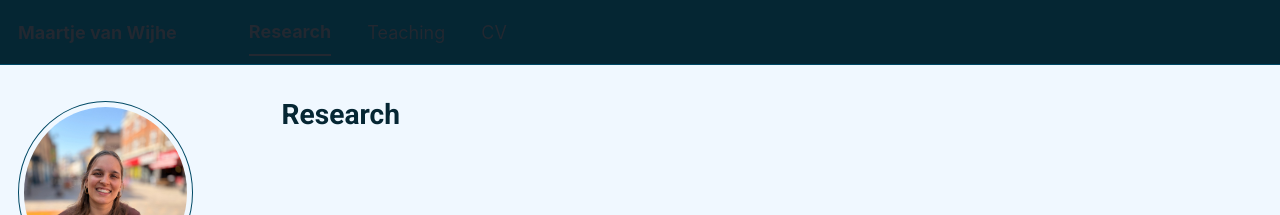
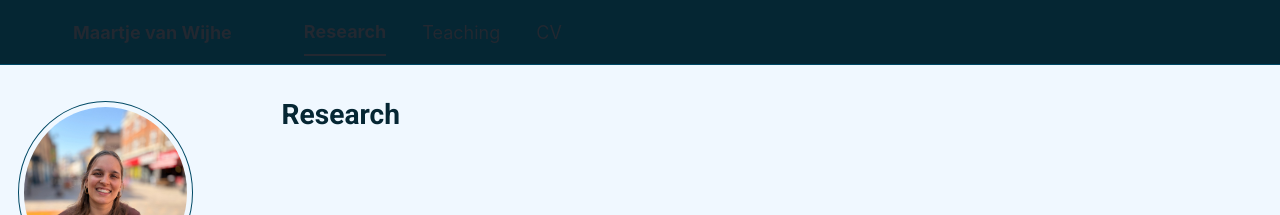
Before and after one commit to Maartjevw23/mywebsite, a Jekyll site: the page built from _pages/research.html, in a window 1280 px wide. Shown: the top 215 px of the page. Built offline with Jekyll 4.4.1, drawn with Linux system fonts in a browser that asks for light colours; a script bundle is joined from its source files by our own code; library files that are not in the unit come from our copies.

Commit message:
Update main.scss

```diff
--- a/assets/css/main.scss
+++ b/assets/css/main.scss
@@ -235,3 +235,16 @@
 .sidebar .author__urls-wrapper {
   font-size: 0.95em !important; /* Iets kleiner voor de balans, maar in hetzelfde font */
 }
+/* --- Horizontale uitlijning van de menu-items --- */
+
+@media (min-width: 64em) {
+  /* Schuif de lijst met menu-items (Research, Teaching, CV) naar rechts */
+  .greedy-nav .visible-links {
+    margin-left: 55px !important; /* Pas dit getal aan tot het precies boven 'Welcome' staat */
+  }
+
+  /* Zorg dat de individuele items geen extra ruimte links hebben */
+  .greedy-nav .visible-links li:first-child {
+    margin-left: 0 !important;
+  }
+}
```
